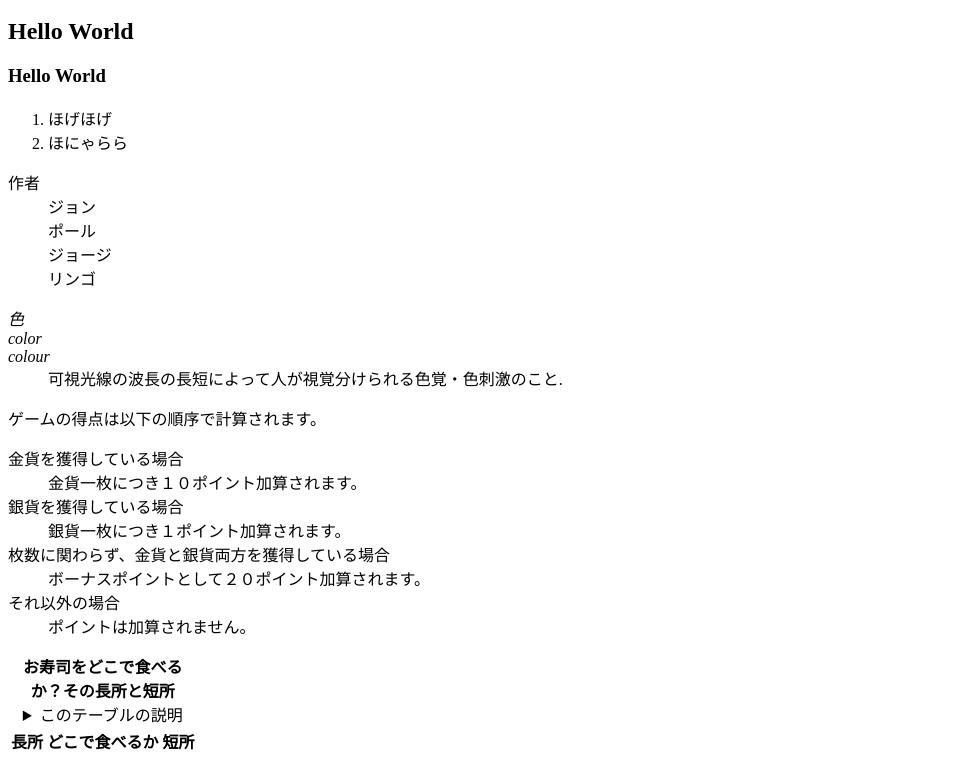
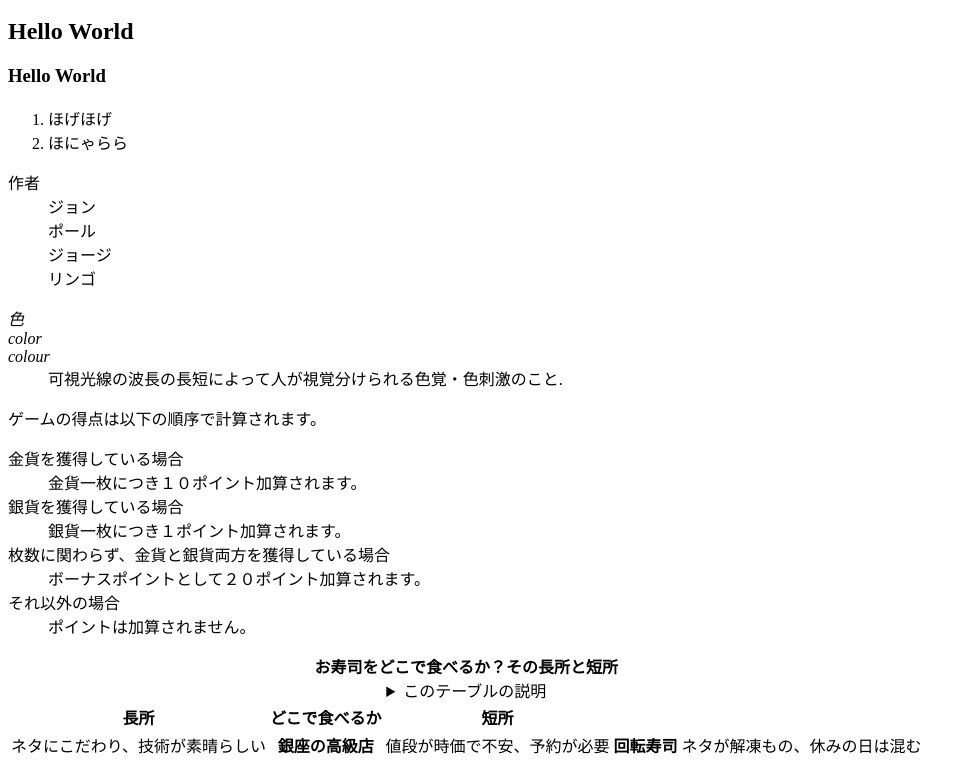
Before and after one commit to reon25292/reon, a plain HTML site: page index.html in a window 1280 px wide. Shown: the part 161-929 px from the top of the page, without its empty margins (0-975 px from the left). Drawn offline with Linux system fonts and the light colour scheme.

Commit message:
Update index.html

```diff
--- a/index.html
+++ b/index.html
@@ -52,5 +52,11 @@
 <thead>
 <tr><th>長所</th><th>どこで食べるか</th><th>短所</th></tr>
 </thead>
+<tbody>
+<tr><td>ネタにこだわり、技術が素晴らしい</td><th>銀座の高級店
+</th><td>値段が時価で不安、予約が必要</td><th>回転寿司
+</th><td>ネタが解凍もの、休みの日は混む</td></tr>
+</tbody>
+</table>
 </body>
 </html>
```
